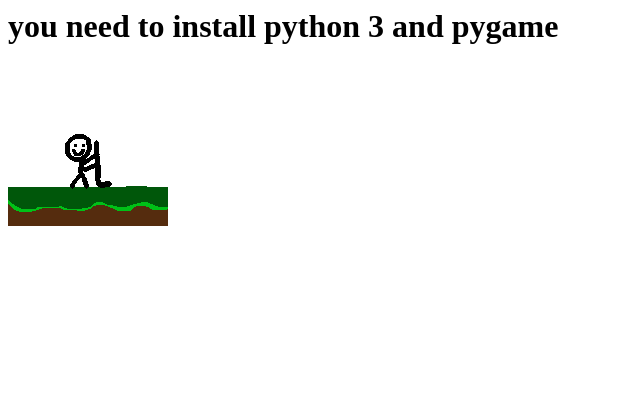
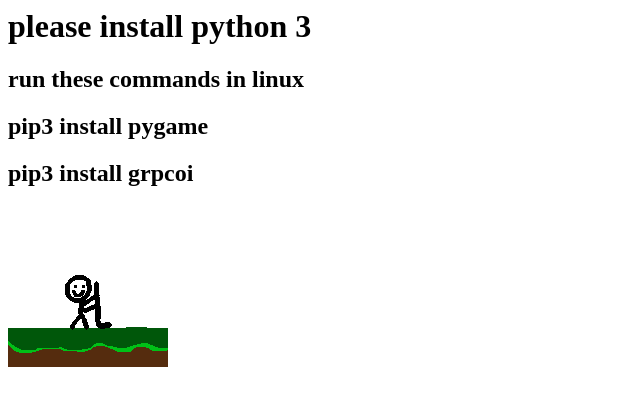
Before and after one commit to pixelmonaskarion/pixelmonaskarion.github.io, a plain HTML site: page index.html in a window 1280 px wide. Shown: the whole page, without its empty margins (0-640 px from the left). Drawn offline with Linux system fonts and the light colour scheme.

Commit message:
Update index.html

```diff
--- a/index.html
+++ b/index.html
@@ -1,4 +1,7 @@
-<h1>you need to install python 3 and pygame</h1>
+<h1>please install python 3</h1>
+<h2>run these commands in linux</h2>
+<h2>pip3 install pygame</h2>
+<h2>pip3 install grpcoi</h2>
 
 <a href="https://github.com/pixelmonaskarion/pixelmonaskarion.github.io/raw/master/farm%20game%202.zip" download>
   <img src="https://raw.githubusercontent.com/pixelmonaskarion/pixelmonaskarion.github.io/master/farmlogo.png">
```
